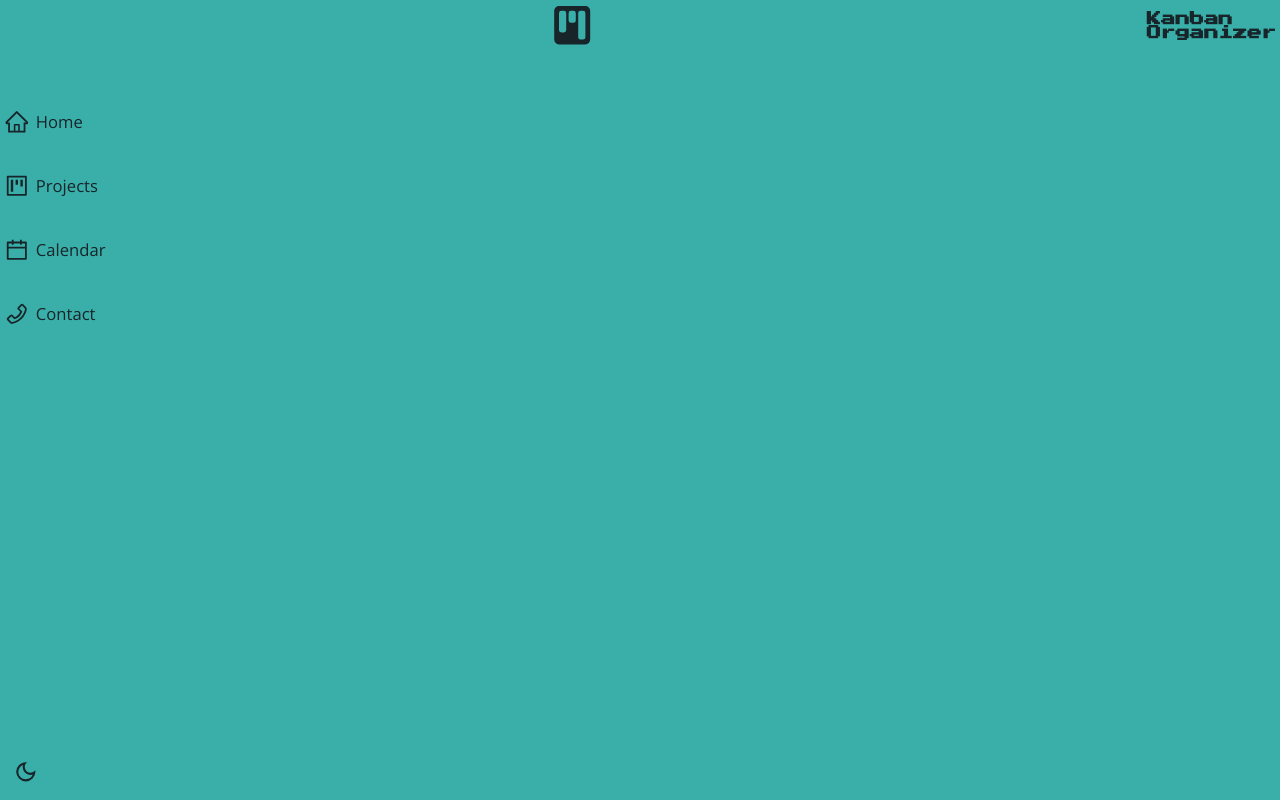
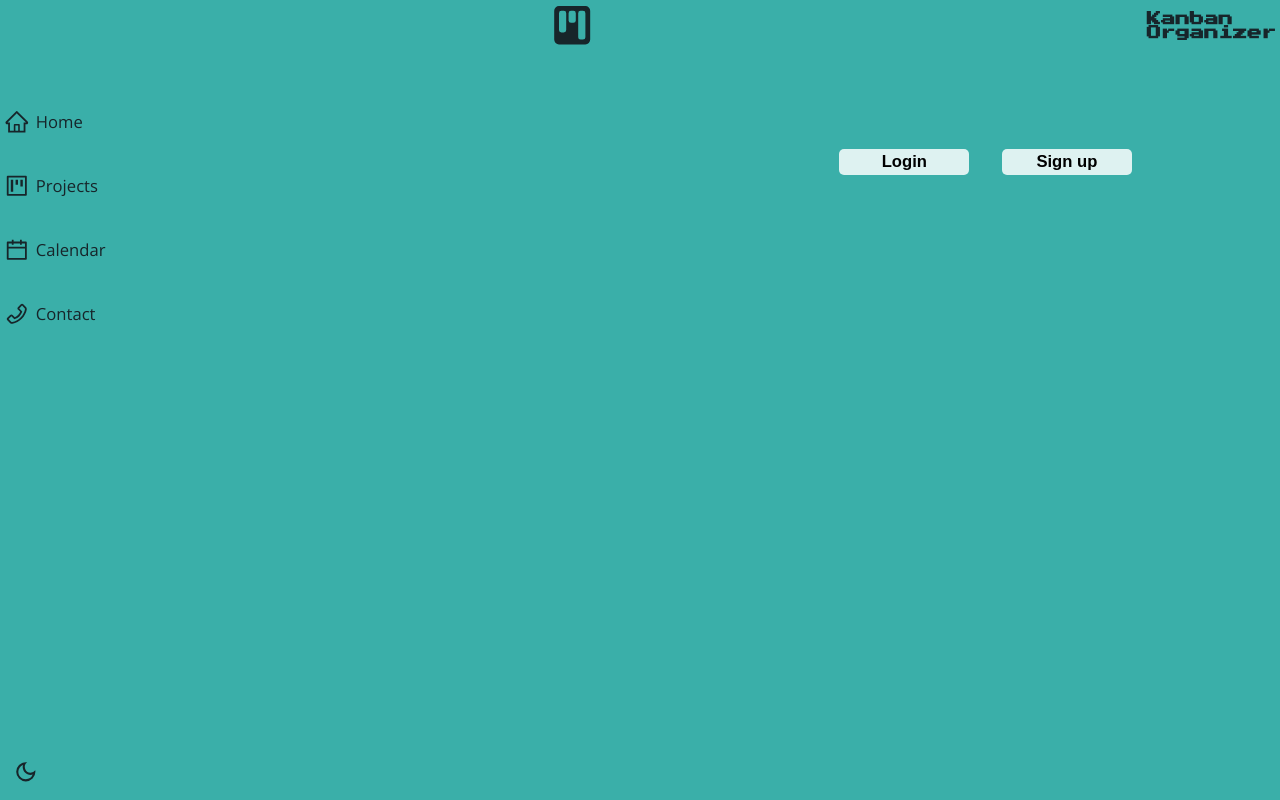
Before and after one commit to KaueFSoares/Kanban-Organizer, a React (Create React App) app in the folder files/kanban-organizer/: page / in a window 1280 px wide. Built offline with nearby package versions, Linux system fonts and the light colour scheme.

Commit message:
Some home page progress

```diff
--- a/files/kanban-organizer/src/components/pages/home/Home.js
+++ b/files/kanban-organizer/src/components/pages/home/Home.js
@@ -1,20 +1,14 @@
-import { useState } from "react"
+import { useEffect, useState } from "react"
 
 import "./home.sass"
 
 function Home() {
 
-  const [selected, setSelected] = useState("login")
+  const [selected, setSelected] = useState("login-selected")
 
-  function changeToLogin() {
-    setSelected("login")
+  useEffect(() => {
     console.log(selected)
-  }
-
-  function changeToSignup(){
-    setSelected("signup")
-    console.log(selected)
-  }
+  }, [selected])
 
 
 
@@ -27,20 +21,22 @@ function Home() {
       <div id="sign-box">
         <header>
           <button
-            className="button"
-            id="login-button"
-            onClick={changeToLogin}
+            className="btn"
+            id="login"
+            onClick={() => setSelected("login")}
           >
             <p>Login</p>
           </button>
 
           <button
-            className="button"
-            id="signup-button"
-            onClick={changeToSignup}
+            className="btn"
+            id="signup"
+            onClick={() => setSelected("signup")}
           >
             <p>Sign up</p>
           </button>
+
+          <div className = "animation start-home"></div>
         </header>
       </div>
     </main>
--- a/files/kanban-organizer/src/components/pages/home/home.sass
+++ b/files/kanban-organizer/src/components/pages/home/home.sass
@@ -104,6 +104,7 @@
         #content-box
             width: 40vw
             height: 80vh
+            border-radius: variables.$large-border-radius
             background-color: variables.$bg-color-focus
 
 
@@ -122,12 +123,39 @@
                 display: flex
                 padding: .3rem
                 justify-content: space-around
+                transition: background-color 300ms ease
+                position: relative
 
-                .button
+                button
+                    z-index: 1
                     font-weight: bold
                     font-size: 1.3rem
                     cursor: pointer
                     border: 0
+                    border-radius: variables.$small-border-radius
                     background-color: variables.$bg-color
+                    position: relative
+                    height: 2rem
+
+                .animation
+                    height: 5px
+                    bottom: 0
+                    z-index: 0
+                    background-color: variables.$bg-color-focus
+                    border-radius: variables.$small-border-radius
+                    transition: all .5s ease 0s
+                    position: absolute
+                    margin-bottom: 1px
+
+                button:nth-child(1)
+                    width: 40%
+
+                .start-home, button:nth-child(1):hover~.animation
                     width: 45%
-                    border-radius: variables.$small-border-radius
+                    left: 5%
+
+                button:nth-child(2)
+                    width: 40%
+
+                button:nth-child(2):hover~.animation
+                    left: 50%
```
